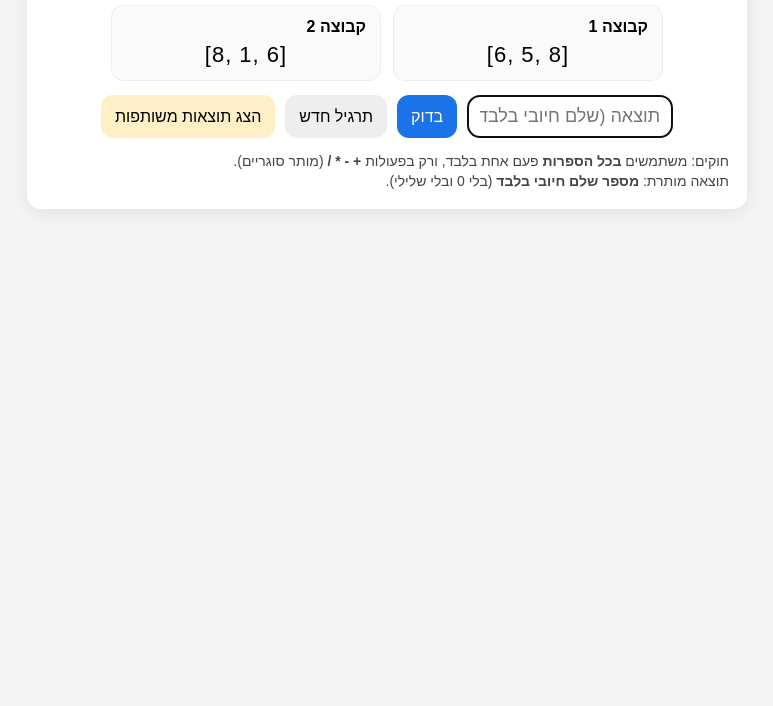
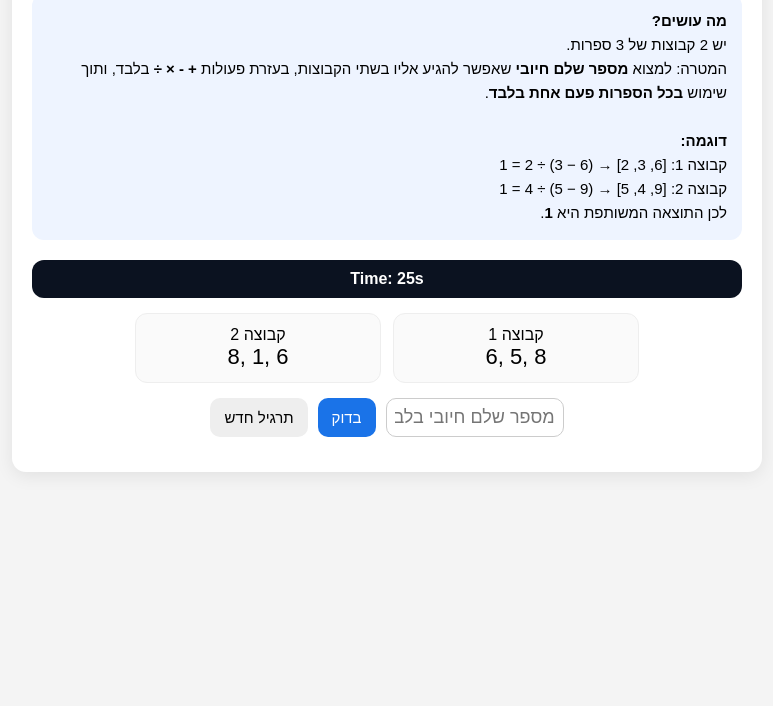
Before and after one commit to avshi/math-game, a plain HTML site: page index.html in a window 1280 px wide. Shown: the part 94-800 px from the top of the page, without its empty margins (253-1026 px from the left). Drawn offline with Linux system fonts and the light colour scheme.

Commit message:
Update index.html

```diff
--- a/index.html
+++ b/index.html
@@ -4,325 +4,239 @@
 <meta charset="UTF-8" />
 <meta name="viewport" content="width=device-width, initial-scale=1"/>
 <title>המספרים המחוברים</title>
+
 <style>
 body { font-family: Arial, sans-serif; background:#f4f4f4; margin:0; padding:0; }
-    .wrap { max-width: 720px; margin: 0 auto; padding: 20px; }
-    .card { background:white; border-radius: 14px; padding: 18px; box-shadow: 0 4px 18px rgba(0,0,0,.08); }
-    h1 { margin: 10px 0 6px; font-size: 26px; }
-    .topbar { display:flex; justify-content:space-between; align-items:center; flex-wrap:wrap; gap:10px; }
+.wrap { max-width: 750px; margin: 0 auto; padding: 20px; }
+.card { background:white; border-radius: 14px; padding: 20px; box-shadow: 0 4px 18px rgba(0,0,0,.08); }
+h1 { margin: 0 0 10px; }
+
+.instructions {
+  background:#eef4ff;
+  padding:15px;
+  border-radius:12px;
+  margin-bottom:20px;
+  font-size:15px;
+  line-height:1.6;
+}
+
 .timer {
-      background:#0b1220; color:#e7eefc; border-radius: 12px;
-      padding: 10px 12px; font-weight:700; min-width: 150px;
-      text-align:center; direction:ltr;
+  background:#0b1220;
+  color:white;
+  padding:10px;
+  border-radius:12px;
+  text-align:center;
+  font-weight:bold;
+  margin-bottom:15px;
 }
-    .timer.warn { background:#7a1b1b; }
-    .groups { display:flex; gap:12px; flex-wrap:wrap; justify-content:center; margin: 14px 0 14px; }
-    .g { background:#fafafa; border:1px solid #eee; border-radius:12px; padding:12px 14px; min-width: 240px; }
-    .g .title { font-weight:700; margin-bottom:6px; }
-    .nums { font-size: 22px; letter-spacing: 1px; direction:ltr; text-align:center; }
-    .row { display:flex; gap:10px; justify-content:center; flex-wrap:wrap; margin-top: 10px; }
-    input {
-      font-size: 18px; padding: 10px 12px; width: 180px; text-align:center;
-      border-radius: 12px; border: 1px solid #ddd;
+
+.timer.warn { background:#8b0000; }
+
+.groups { display:flex; gap:12px; flex-wrap:wrap; justify-content:center; margin-bottom:15px; }
+.g { background:#fafafa; border:1px solid #eee; border-radius:12px; padding:12px; min-width:220px; text-align:center; }
+.nums { font-size:22px; direction:ltr; }
+
+.row { display:flex; gap:10px; justify-content:center; flex-wrap:wrap; margin-top:10px; }
+
+input { font-size:18px; padding:8px; width:160px; text-align:center; border-radius:10px; border:1px solid #ccc; }
+button { padding:8px 14px; font-size:15px; border-radius:10px; border:none; cursor:pointer; }
+.primary { background:#1a73e8; color:white; }
+.secondary { background:#eee; }
+
+.msg { margin-top:15px; font-weight:bold; }
+.ok { color:green; }
+.bad { color:red; }
+
+.proof {
+  margin-top:10px;
+  background:#0b1220;
+  color:#e7eefc;
+  padding:12px;
+  border-radius:12px;
+  font-family:monospace;
+  direction:ltr;
+  white-space:pre-wrap;
 }
-    button { font-size: 16px; padding: 10px 14px; border-radius: 12px; border: none; cursor:pointer; }
-    button.primary { background:#1a73e8; color:white; }
-    button.secondary { background:#eee; }
-    button.warn { background:#ffefc7; }
-    .msg { margin-top: 14px; font-size: 18px; font-weight: 700; }
-    .ok { color:#0b7a28; }
-    .bad { color:#b00020; }
-    .proof {
-      margin-top: 10px; background:#0b1220; color:#e7eefc; padding:12px 14px;
-      border-radius: 12px; font-family: ui-monospace, SFMono-Regular, Menlo, Monaco, Consolas, "Liberation Mono", "Courier New", monospace;
-      text-align:left; direction:ltr; white-space: pre-wrap;
-    }
-    details { margin-top: 10px; }
-    .small { font-size: 14px; color:#444; margin-top: 8px; line-height:1.4; }
 </style>
 </head>
+
 <body>
 <div class="wrap">
 <div class="card">
 
-      <div class="topbar">
 <h1>🎮 המספרים המחוברים</h1>
+
+<div class="instructions">
+<b>מה עושים?</b><br>
+יש 2 קבוצות של 3 ספרות.<br>
+המטרה: למצוא <b>מספר שלם חיובי</b> שאפשר להגיע אליו בשתי הקבוצות,
+בעזרת פעולות <b>+ - × ÷</b> בלבד,
+ותוך שימוש <b>בכל הספרות פעם אחת בלבד</b>.<br><br>
+
+<b>דוגמה:</b><br>
+קבוצה 1: [6, 3, 2] → (6 − 3) ÷ 2 = 1<br>
+קבוצה 2: [9, 4, 5] → (9 − 5) ÷ 4 = 1<br>
+לכן התוצאה המשותפת היא <b>1</b>.
+</div>
+
 <div class="timer" id="timerBox">Time: 30s</div>
-      </div>
 
 <div class="groups">
   <div class="g">
-          <div class="title">קבוצה 1</div>
+    <div>קבוצה 1</div>
     <div class="nums" id="g1"></div>
   </div>
   <div class="g">
-          <div class="title">קבוצה 2</div>
+    <div>קבוצה 2</div>
     <div class="nums" id="g2"></div>
   </div>
 </div>
 
 <div class="row">
-        <input id="target" inputmode="numeric" placeholder="תוצאה (שלם חיובי בלבד)" />
+  <input id="target" placeholder="מספר שלם חיובי בלבד">
   <button class="primary" onclick="checkTarget()">בדוק</button>
   <button class="secondary" onclick="newPuzzle()">תרגיל חדש</button>
-        <button class="warn" onclick="toggleCommon()">הצג תוצאות משותפות</button>
 </div>
 
 <div class="msg" id="msg"></div>
 <div class="proof" id="proof" style="display:none;"></div>
 
-      <details id="commonBox" style="display:none;">
-        <summary>תוצאות משותפות שלמות וחיוביות (Debug)</summary>
-        <div class="small" id="commonList"></div>
-      </details>
-
-      <div class="small">
-        חוקים:
-        משתמשים <b>בכל הספרות</b> פעם אחת בלבד, ורק בפעולות <b>+ - * /</b> (מותר סוגריים).<br/>
-        תוצאה מותרת: <b>מספר שלם חיובי בלבד</b> (בלי 0 ובלי שלילי).
-      </div>
 </div>
 </div>
 
 <script>
-  // ====== הגדרות טיימר ======
-  const ROUND_SECONDS = 30; // אפשר לשנות ל-20/45/60 וכו'
+const ROUND_SECONDS = 30;
 let timeLeft = ROUND_SECONDS;
 let timerId = null;
-  let roundActive = true; // כשנגמר הזמן / הצלחה -> false
+let roundActive = true;
 
-  function startTimer() {
+function startTimer(){
   stopTimer();
   timeLeft = ROUND_SECONDS;
   roundActive = true;
-    renderTimer();
-
-    timerId = setInterval(() => {
+  updateTimer();
+  timerId = setInterval(()=>{
     timeLeft--;
-      renderTimer();
-
-      if (timeLeft <= 0) {
-        timeLeft = 0;
-        renderTimer();
+    updateTimer();
+    if(timeLeft<=0){
       stopTimer();
-        roundActive = false;
-        setMessage("⏰ נגמר הזמן! לחץ 'תרגיל חדש' כדי לנסות שוב.", false);
-        document.getElementById("proof").style.display = "none";
+      roundActive=false;
+      document.getElementById("msg").innerText="⏰ נגמר הזמן!";
+      document.getElementById("msg").className="msg bad";
     }
-    }, 1000);
+  },1000);
 }
 
-  function stopTimer() {
-    if (timerId) {
-      clearInterval(timerId);
-      timerId = null;
-    }
+function stopTimer(){
+  if(timerId){ clearInterval(timerId); timerId=null; }
 }
 
-  function renderTimer() {
-    const box = document.getElementById("timerBox");
-    box.textContent = `Time: ${timeLeft}s`;
-    box.classList.toggle("warn", timeLeft <= 5 && roundActive);
+function updateTimer(){
+  const box=document.getElementById("timerBox");
+  box.innerText="Time: "+timeLeft+"s";
+  if(timeLeft<=5) box.classList.add("warn");
+  else box.classList.remove("warn");
 }
 
-  // --- שברים מדויקים (כדי לא להיתקע על Floating Point) ---
-  function gcd(a,b){ a=Math.abs(a); b=Math.abs(b); while(b){ [a,b]=[b,a%b]; } return a||1; }
-  function normFrac(n,d){
-    if (d === 0) return null;
-    if (d < 0) { n = -n; d = -d; }
-    const g = gcd(n,d);
-    return { n: n/g, d: d/g };
-  }
-  function add(a,b){ return normFrac(a.n*b.d + b.n*a.d, a.d*b.d); }
-  function sub(a,b){ return normFrac(a.n*b.d - b.n*a.d, a.d*b.d); }
-  function mul(a,b){ return normFrac(a.n*b.n, a.d*b.d); }
-  function div(a,b){ if (b.n===0) return null; return normFrac(a.n*b.d, a.d*b.n); }
-  function fracToKey(f){ return `${f.n}/${f.d}`; }
-  function fracToDisplay(f){ return f.d===1 ? `${f.n}` : `${f.n}/${f.d}`; }
+function gcd(a,b){ return b?gcd(b,a%b):a; }
 
-  // ✅ רק מספר שלם חיובי (לא 0, לא שלילי, לא שברים)
-  function parseTarget(s){
-    s = (s||"").trim();
-    if (!s) return null;
-    const v = Number(s);
-    if (!Number.isFinite(v) || !Number.isInteger(v) || v <= 0) return null;
-    return normFrac(v, 1);
+function frac(n,d){
+  if(d===0) return null;
+  if(d<0){n=-n; d=-d;}
+  let g=Math.abs(gcd(n,d));
+  return {n:n/g,d:d/g};
 }
 
-  function perms3(arr){
-    const [a,b,c]=arr;
+function add(a,b){return frac(a.n*b.d+b.n*a.d,a.d*b.d);}
+function sub(a,b){return frac(a.n*b.d-b.n*a.d,a.d*b.d);}
+function mul(a,b){return frac(a.n*b.n,a.d*b.d);}
+function div(a,b){if(b.n===0)return null; return frac(a.n*b.d,a.d*b.n);}
+
+function perms(a){
   return [
-      [a,b,c],[a,c,b],
-      [b,a,c],[b,c,a],
-      [c,a,b],[c,b,a]
+    [a[0],a[1],a[2]],[a[0],a[2],a[1]],
+    [a[1],a[0],a[2]],[a[1],a[2],a[0]],
+    [a[2],a[0],a[1]],[a[2],a[1],a[0]]
   ];
 }
 
-  const OPS = [
-    { sym:"+", fn:add },
-    { sym:"-", fn:sub },
-    { sym:"*", fn:mul },
-    { sym:"/", fn:div }
+const OPS=[
+ {sym:"+",fn:add},
+ {sym:"-",fn:sub},
+ {sym:"*",fn:mul},
+ {sym:"/",fn:div}
 ];
 
-  // Map: resultKey -> expressionString (הוכחה ראשונה שמצא)
-  function allResultsWithProof(nums){
-    const out = new Map();
-    const p = perms3(nums);
-
-    for (const [x,y,z] of p){
-      const fx = normFrac(x,1), fy = normFrac(y,1), fz = normFrac(z,1);
-
-      for (const op1 of OPS){
-        for (const op2 of OPS){
-
-          // (x op1 y) op2 z
-          const r1 = op1.fn(fx, fy);
-          if (r1){
-            const r = op2.fn(r1, fz);
-            if (r){
-              const key = fracToKey(r);
-              if (!out.has(key)){
-                out.set(key, `(${x} ${op1.sym} ${y}) ${op2.sym} ${z}`);
-              }
-            }
-          }
-
-          // x op1 (y op2 z)
-          const r2 = op2.fn(fy, fz);
-          if (r2){
-            const r = op1.fn(fx, r2);
-            if (r){
-              const key = fracToKey(r);
-              if (!out.has(key)){
-                out.set(key, `${x} ${op1.sym} (${y} ${op2.sym} ${z})`);
+function getResults(nums){
+  let map=new Map();
+  for(let [x,y,z] of perms(nums)){
+    let fx=frac(x,1), fy=frac(y,1), fz=frac(z,1);
+    for(let o1 of OPS){
+      for(let o2 of OPS){
+        let r1=o1.fn(fx,fy);
+        if(r1){
+          let r=o2.fn(r1,fz);
+          if(r && r.d===1 && r.n>0){
+            let key=r.n;
+            if(!map.has(key)){
+              map.set(key,`(${x} ${o1.sym} ${y}) ${o2.sym} ${z}`);
             }
           }
         }
       }
     }
   }
-    return out;
+  return map;
 }
 
 function randDigit(){ return Math.floor(Math.random()*9)+1; }
 
-  let group1 = [0,0,0];
-  let group2 = [0,0,0];
-  let map1 = new Map();
-  let map2 = new Map();
-  let commonKeys = [];
+let group1, group2, map1, map2;
 
-  function refreshUI(){
-    document.getElementById("g1").textContent = `[${group1.join(", ")}]`;
-    document.getElementById("g2").textContent = `[${group2.join(", ")}]`;
+function newPuzzle(){
+  let found=false;
+  while(!found){
+    group1=[randDigit(),randDigit(),randDigit()];
+    group2=[randDigit(),randDigit(),randDigit()];
+    map1=getResults(group1);
+    map2=getResults(group2);
+    let common=[...map1.keys()].filter(k=>map2.has(k));
+    if(common.length>0) found=true;
   }
 
-  function compute(){
-    map1 = allResultsWithProof(group1);
-    map2 = allResultsWithProof(group2);
-
-    const s1 = new Set(map1.keys());
-    commonKeys = Array.from(map2.keys()).filter(k => s1.has(k));
-
-    // ✅ רק תוצאות שלמות וחיוביות
-    const commonPosInts = commonKeys
-      .map(k => {
-        const [n,d] = k.split("/").map(Number);
-        return { n, d };
-      })
-      .filter(x => x.d === 1 && x.n > 0)
-      .map(x => x.n)
-      .sort((a,b)=>a-b);
-
-    document.getElementById("commonList").textContent =
-      commonPosInts.length ? commonPosInts.join(", ") : "אין תוצאות משותפות שלמות וחיוביות.";
-
-    // נשמור commonKeys רק לתוצאות שלמות וחיוביות כדי שתרגיל חדש יהיה פתיר לפי החוקים
-    commonKeys = commonKeys.filter(k => {
-      const [n,d] = k.split("/").map(Number);
-      return d === 1 && n > 0;
-    });
-  }
-
-  function setMessage(text, ok){
-    const el = document.getElementById("msg");
-    el.textContent = text;
-    el.className = "msg " + (ok ? "ok" : "bad");
-  }
-
-  function newPuzzle(){
-    // ✅ נוודא שיש לפחות תוצאה משותפת שלמה וחיובית אחת
-    let tries = 0;
-    do {
-      group1 = [randDigit(), randDigit(), randDigit()];
-      group2 = [randDigit(), randDigit(), randDigit()];
-      compute();
-      tries++;
-    } while (commonKeys.length === 0 && tries < 400);
-
-    refreshUI();
-
-    document.getElementById("target").value = "";
-    document.getElementById("msg").textContent = "";
-    document.getElementById("proof").style.display = "none";
-    document.getElementById("proof").textContent = "";
-
-    // טיימר מחדש
+  document.getElementById("g1").innerText=group1.join(", ");
+  document.getElementById("g2").innerText=group2.join(", ");
+  document.getElementById("msg").innerText="";
+  document.getElementById("proof").style.display="none";
+  document.getElementById("target").value="";
   startTimer();
-    document.getElementById("target").focus();
 }
 
 function checkTarget(){
-    if (!roundActive) {
-      setMessage("הסיבוב נגמר. לחץ 'תרגיל חדש' כדי להתחיל שוב.", false);
+  if(!roundActive) return;
+
+  let val=parseInt(document.getElementById("target").value);
+  if(!Number.isInteger(val) || val<=0){
+    document.getElementById("msg").innerText="הכנס מספר שלם חיובי בלבד";
+    document.getElementById("msg").className="msg bad";
     return;
   }
 
-    const t = parseTarget(document.getElementById("target").value);
-    if (!t){
-      setMessage("תכניס מספר שלם חיובי בלבד (למשל 5).", false);
-      document.getElementById("proof").style.display = "none";
-      return;
-    }
-
-    const key = fracToKey(t);
-    const has1 = map1.has(key);
-    const has2 = map2.has(key);
-
-    // בנוסף: חייב להיות חיובי ושלם (כבר נאכף) אבל נוודא גם מול המפות
-    if (has1 && has2){
-      setMessage("✅ נכון! אפשר להגיע לתוצאה הזו בשתי הקבוצות.", true);
-
-      const expr1 = map1.get(key);
-      const expr2 = map2.get(key);
-      const proof = document.getElementById("proof");
-      proof.style.display = "block";
-      proof.textContent =
-`Group 1: ${expr1} = ${fracToDisplay(t)}
-Group 2: ${expr2} = ${fracToDisplay(t)}`;
-
-      // עצור טיימר על הצלחה
-      roundActive = false;
+  if(map1.has(val) && map2.has(val)){
+    document.getElementById("msg").innerText="✅ נכון!";
+    document.getElementById("msg").className="msg ok";
+    document.getElementById("proof").style.display="block";
+    document.getElementById("proof").innerText=
+      `Group 1: ${map1.get(val)} = ${val}\n`+
+      `Group 2: ${map2.get(val)} = ${val}`;
+    roundActive=false;
     stopTimer();
-      renderTimer();
   } else {
-      setMessage("❌ לא. התוצאה הזו לא אפשרית בשתי הקבוצות לפי החוקים.", false);
-      document.getElementById("proof").style.display = "none";
+    document.getElementById("msg").innerText="❌ לא נכון";
+    document.getElementById("msg").className="msg bad";
   }
 }
 
-  function toggleCommon(){
-    const box = document.getElementById("commonBox");
-    box.style.display = (box.style.display === "none") ? "block" : "none";
-  }
-
-  // Enter = בדוק
-  document.addEventListener("keydown", (e) => {
-    if (e.key === "Enter") checkTarget();
-  });
-
-  // start
 newPuzzle();
 </script>
 </body>
```
Lines whose indentation alone changed are shown as unchanged.
